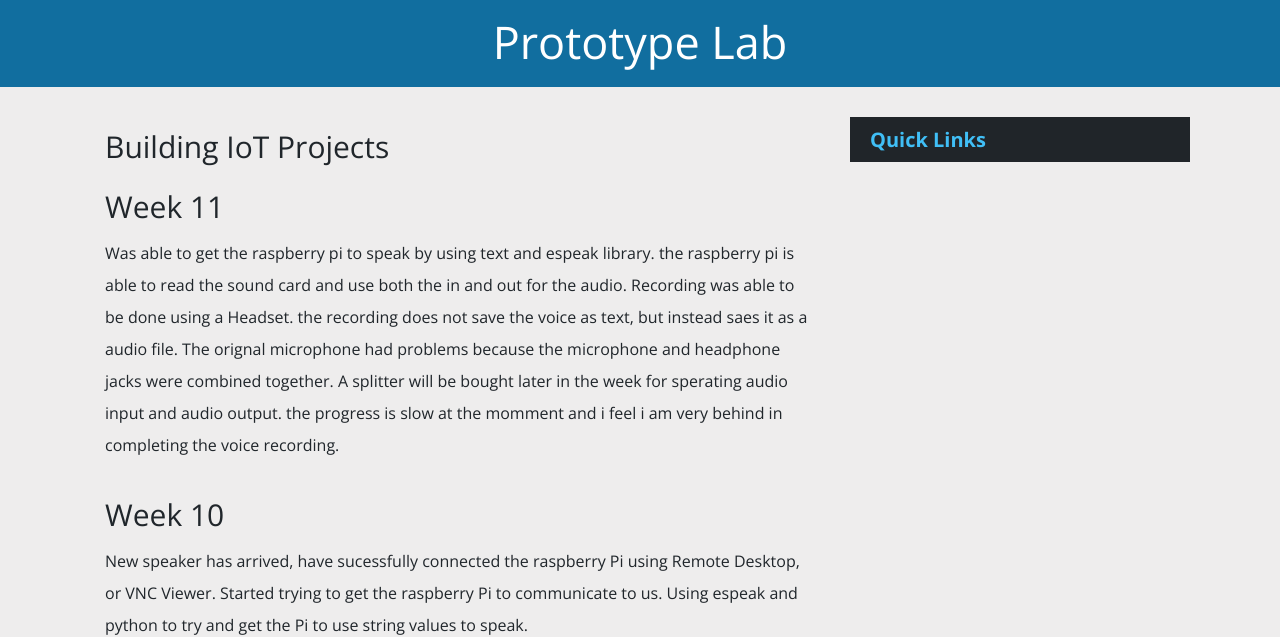
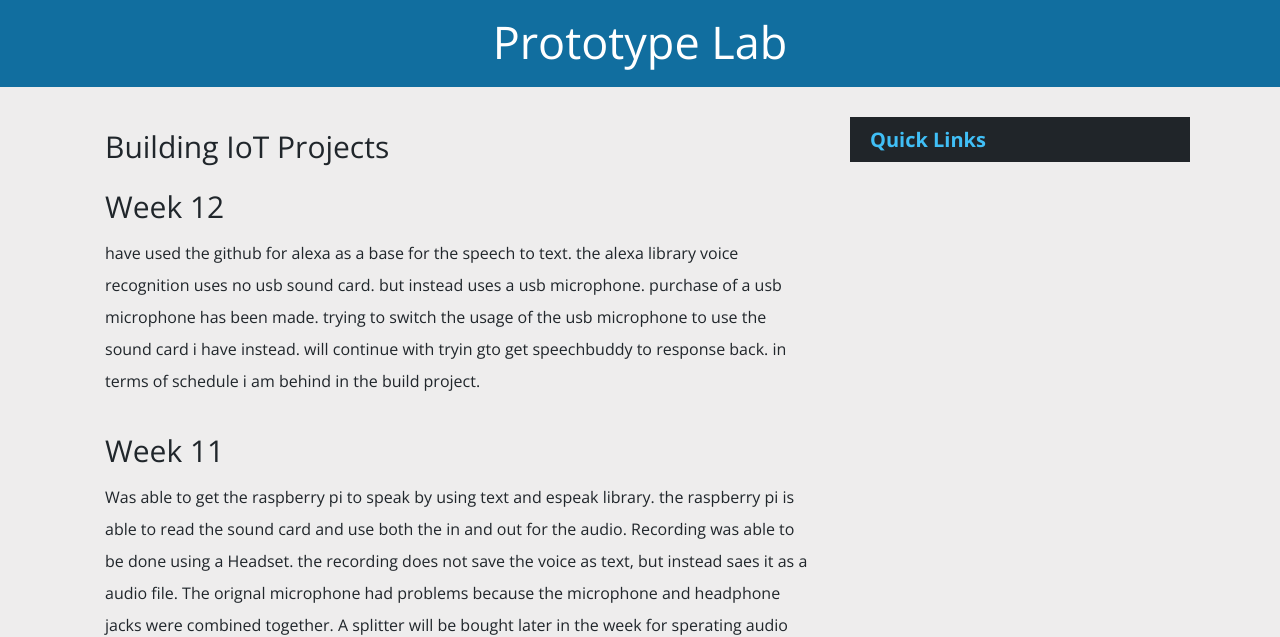
Before and after one commit to gnadnivek/gnadnivek.github.io, a plain HTML site: page index.html in a window 1280 px wide. Shown: the part 169-806 px from the top of the page. Drawn offline with nearby package versions, Linux system fonts and the light colour scheme; no server answers.

Commit message:
Update indexcontent.html

```diff
--- a/indexcontent.html
+++ b/indexcontent.html
@@ -2,6 +2,13 @@
  <HEADER ID="Header_Article_1">
 	 <H2>Building IoT Projects</H2>
  </HEADER>
+	<H3>Week 12</H3>
+	<p>
+	have used the github for alexa as a base for the speech to text. the alexa library voice recognition uses no usb sound card.
+	but instead uses a usb microphone. purchase of a usb microphone has been made. trying to switch the usage of the usb microphone
+	to use the sound card i have instead. will continue with tryin gto get speechbuddy to response back. in terms of schedule i am
+	behind in the build project.
+	</p>
 	<H3>Week 11</H3>
 	<p>
 	Was able to get the raspberry pi to speak by using text and espeak library. the raspberry pi is able to read the sound card
```
